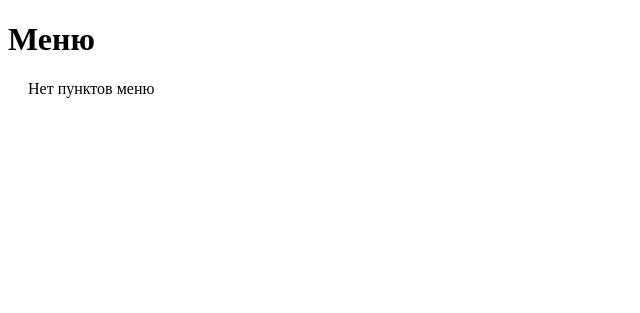
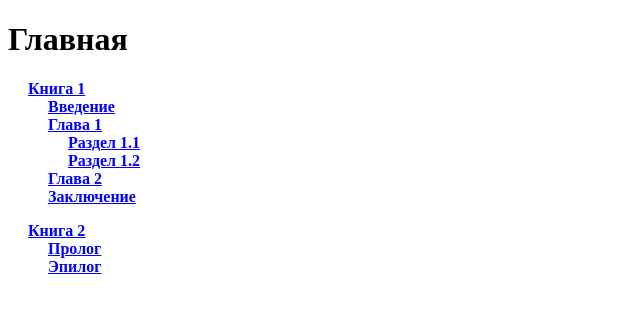
Before and after one commit to lystarblone/tree_menu, a Django app: page / in a window 1280 px wide. Shown: the top 313 px of the page, without its empty margins (0-640 px from the left). Run offline with Django 3.2, Linux system fonts and the light colour scheme; data comes from the database, SQL or seed files in the repository; both versions use the stored data as it was after the commit.

Commit message:
Final fix

```diff
--- a/menu_project/menu/templates/menu/example.html
+++ b/menu_project/menu/templates/menu/example.html
@@ -10,7 +10,7 @@
 <body>
     <h1>{{ title|default:"Добро пожаловать" }}</h1>
     {% load menu_tags %}
-    {% draw_menu 'main_menu' %}
-    {% draw_menu 'admin_menu' %}
+    {% draw_menu 'book_menu_1' %}
+    {% draw_menu 'book_menu_2' %}
 </body>
 </html>
--- a/menu_project/menu/templates/menu/menu.html
+++ b/menu_project/menu/templates/menu/menu.html
@@ -1,7 +1,7 @@
 <ul>
     {% for item in menu_tree %}
         <li>
-            <a href="{{ item.item.get_url }}" {% if item.item.get_url == current_url %}class="active"{% endif %}>
+            <a href="{{ item.item.get_url }}" {% if item.is_active %}class="active"{% endif %}>
                 {{ item.item.title }}
             </a>
             {% if item.is_expanded and item.children %}
--- a/menu_project/menu/templatetags/menu_tags.py
+++ b/menu_project/menu/templatetags/menu_tags.py
@@ -9,12 +9,17 @@ def draw_menu(context, menu_name):
     request = context.get('request')
     current_url = request.path_info if request else '/'
 
-    menu_items = list(MenuItem.objects.filter(menu_name=menu_name).order_by('order').select_related('parent'))
+    menu_items = list(MenuItem.objects.filter(menu_name=menu_name).order_by('order', 'id').select_related('parent'))
 
     if not menu_items:
         return {'menu_tree': [], 'current_url': current_url}
 
-    active_item = next((item for item in menu_items if item.get_url() == current_url), None)
+    active_item = None
+    for item in menu_items:
+        url = item.get_url()
+        if url == current_url or (url.endswith('/') and current_url.startswith(url)) or (current_url.endswith('/') and url.startswith(current_url.rstrip('/'))):
+            active_item = item
+            break
 
     expanded_items = set()
     if active_item:
@@ -26,18 +31,17 @@ def draw_menu(context, menu_name):
             if child.parent_id == active_item.id:
                 expanded_items.add(child.id)
 
-    def build_tree(items, parent=None, depth=0, max_depth=10):
-        if depth > max_depth:
-            return []
+    def build_tree(items, parent=None):
         tree = []
         for item in items:
             if item.parent_id == (parent.id if parent else None):
-                children = build_tree(items, item, depth + 1, max_depth)
-                is_active = item.get_url() == current_url
+                children = build_tree(items, item)
+                is_active = item.get_url() == current_url or (item.get_url().endswith('/') and current_url.startswith(item.get_url())) or (current_url.endswith('/') and item.get_url().startswith(current_url.rstrip('/')))
                 tree.append({
                     'item': item,
                     'children': children,
-                    'is_expanded': item.id in expanded_items or is_active
+                    'is_expanded': item.id in expanded_items or is_active,
+                    'is_active': is_active
                 })
         return tree
 
--- a/menu_project/menu_project/urls.py
+++ b/menu_project/menu_project/urls.py
@@ -20,12 +20,16 @@ from django.views.generic import TemplateView
 
 urlpatterns = [
     path('admin/', admin.site.urls),
-    path('', index_view, name='index'),
-    path('services/', TemplateView.as_view(template_name='example.html', extra_context={'title': 'Услуги'}), name='services_list'),
-    path('services/consulting/', TemplateView.as_view(template_name='example.html', extra_context={'title': 'Консультации'}), name='consulting'),
-    path('services/training/', TemplateView.as_view(template_name='example.html', extra_context={'title': 'Обучение'}), name='training_list'),
-    path('services/training/course1/', TemplateView.as_view(template_name='example.html', extra_context={'title': 'Курс 1'}), name='course1'),
-    path('contact/', TemplateView.as_view(template_name='example.html', extra_context={'title': 'Контакты'}), name='contact'),
-    path('admin/users/', TemplateView.as_view(template_name='example.html', extra_context={'title': 'Пользователи'}), name='admin_users'),
-    path('admin/users/roles/', TemplateView.as_view(template_name='example.html', extra_context={'title': 'Роли'}), name='admin_roles'),
+    path('', TemplateView.as_view(template_name='example.html', extra_context={'title': 'Главная'}), name='index'),
+    path('book1/', TemplateView.as_view(template_name='example.html', extra_context={'title': 'Книга 1'}), name='book1'),
+    path('book1/intro/', TemplateView.as_view(template_name='example.html', extra_context={'title': 'Введение'}), name='book1_intro'),
+    path('book1/chapter1/', TemplateView.as_view(template_name='example.html', extra_context={'title': 'Глава 1'}), name='book1_chapter1'),
+    path('book1/chapter1/section1_1/', TemplateView.as_view(template_name='example.html', extra_context={'title': 'Раздел 1.1'}), name='book1_section1_1'),
+    path('book1/chapter1/section1_2/', TemplateView.as_view(template_name='example.html', extra_context={'title': 'Раздел 1.2'}), name='book1_section1_2'),
+    path('book1/chapter2/', TemplateView.as_view(template_name='example.html', extra_context={'title': 'Глава 2'}), name='book1_chapter2'),
+    path('book1/conclusion/', TemplateView.as_view(template_name='example.html', extra_context={'title': 'Заключение'}), name='book1_conclusion'),
+    path('book2/', TemplateView.as_view(template_name='example.html', extra_context={'title': 'Книга 2'}), name='book2'),
+    path('book2/prologue/', TemplateView.as_view(template_name='example.html', extra_context={'title': 'Пролог'}), name='book2_prologue'),
+    path('book2/chapter1/', TemplateView.as_view(template_name='example.html', extra_context={'title': 'Глава 1'}), name='book2_chapter1'),
+    path('book2/epilogue/', TemplateView.as_view(template_name='example.html', extra_context={'title': 'Эпилог'}), name='book2_epilogue'),
 ]
```
Also changed, not shown: menu_project/db.sqlite3.
